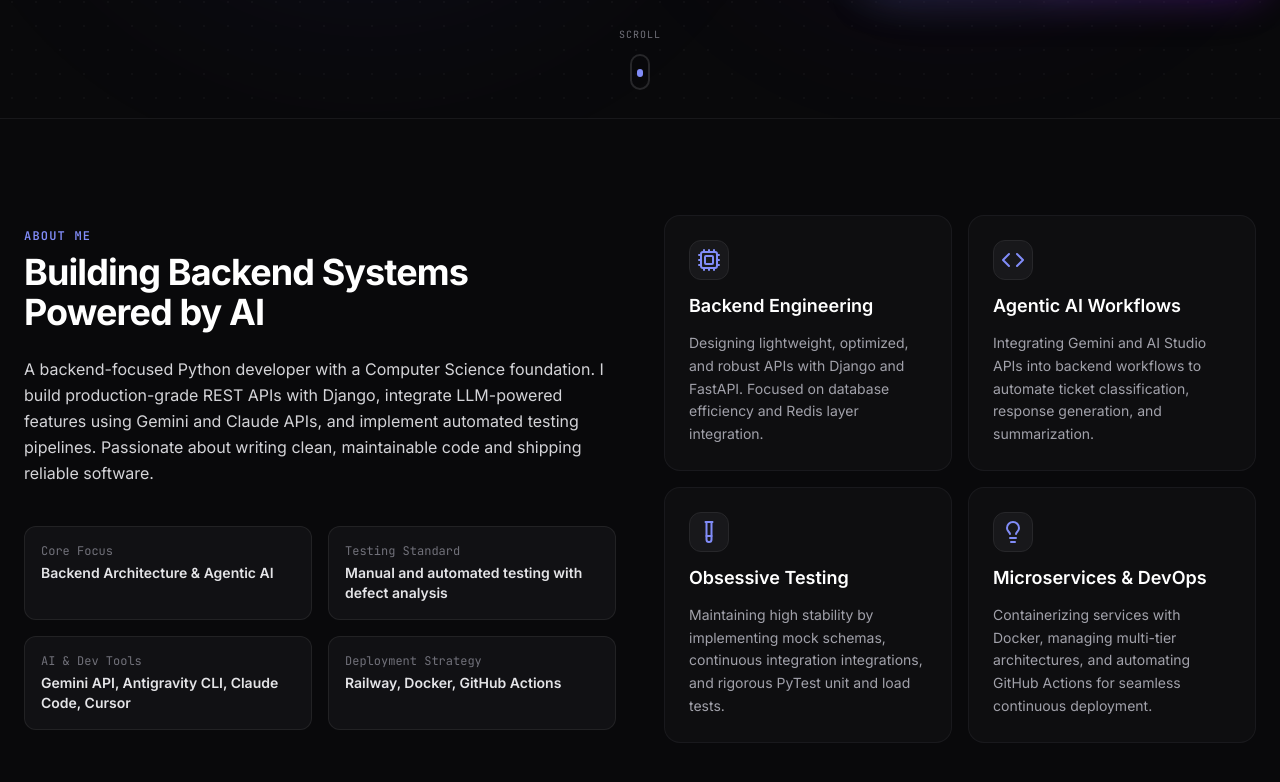
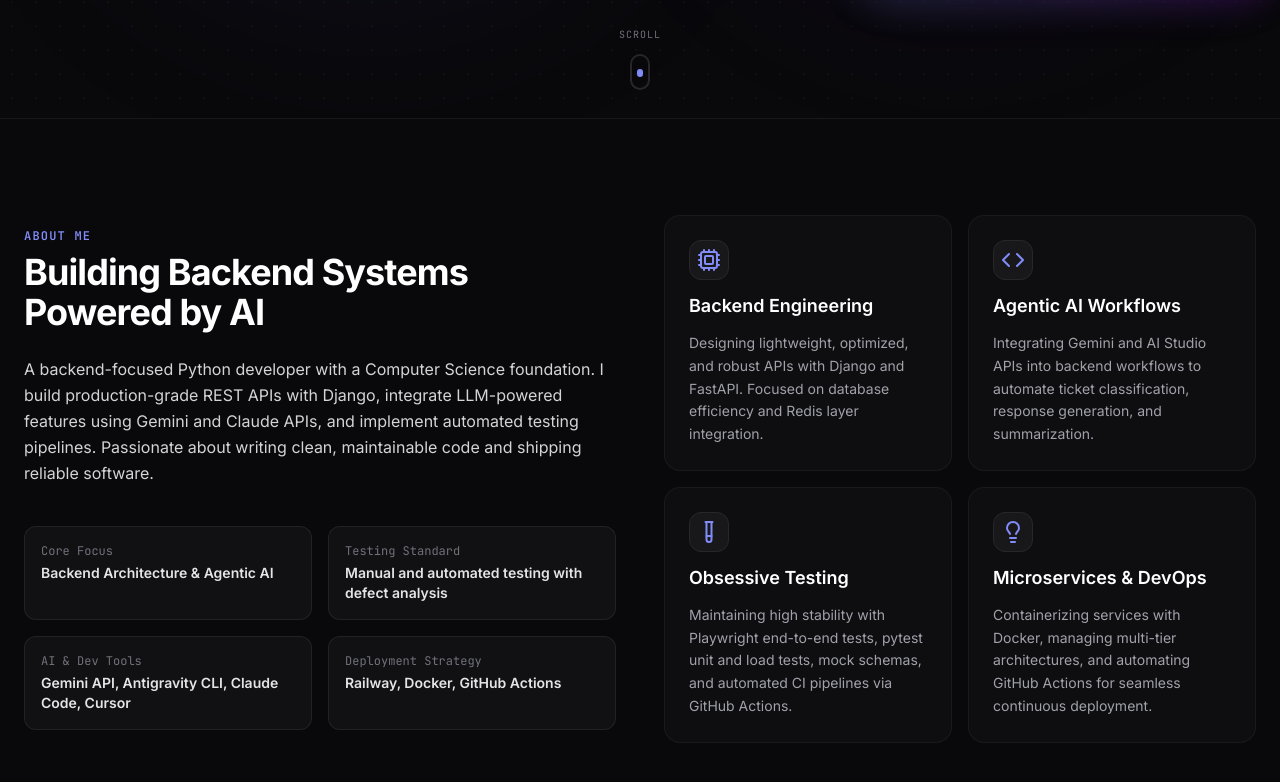
Before and after one commit to ays19/Sharar-s-portfolio, a React (Vite) app: page / in a window 1280 px wide. Shown: the part 682-1464 px from the top of the page. Built offline with nearby package versions, Linux system fonts and the light colour scheme.

Commit message:
fix: update obsessive testing card to include playwright

```diff
--- a/src/components/About.tsx
+++ b/src/components/About.tsx
@@ -17,7 +17,7 @@ export default function About() {
     {
       icon: <TestTube className="text-indigo-500" size={24} />,
       title: 'Obsessive Testing',
-      desc: 'Maintaining high stability by implementing mock schemas, continuous integration integrations, and rigorous PyTest unit and load tests.',
+      desc: 'Maintaining high stability with Playwright end-to-end tests, pytest unit and load tests, mock schemas, and automated CI pipelines via GitHub Actions.',
     },
     {
       icon: <Lightbulb className="text-indigo-500" size={24} />,
--- a/src/components/Hero.tsx
+++ b/src/components/Hero.tsx
@@ -109,7 +109,7 @@ export default function Hero({ onOpenResumeModal }: HeroProps) {
                 variants={itemVariants}
                 className="text-neutral-400 max-w-xl text-base leading-relaxed"
               >
-                I build production-grade backend APIs, integrate LLM-powered features into real applications, and design automated testing infrastructure. . <span className="text-indigo-400 font-medium">Open to full-time roles and contracts</span>.
+                I build production-grade backend APIs, integrate LLM-powered features into real applications, and design automated testing infrastructure.  <span className="text-indigo-400 font-medium">Open to full-time roles and contracts</span>.
               </motion.p>
 
               {/* Call to Actions */}
```
